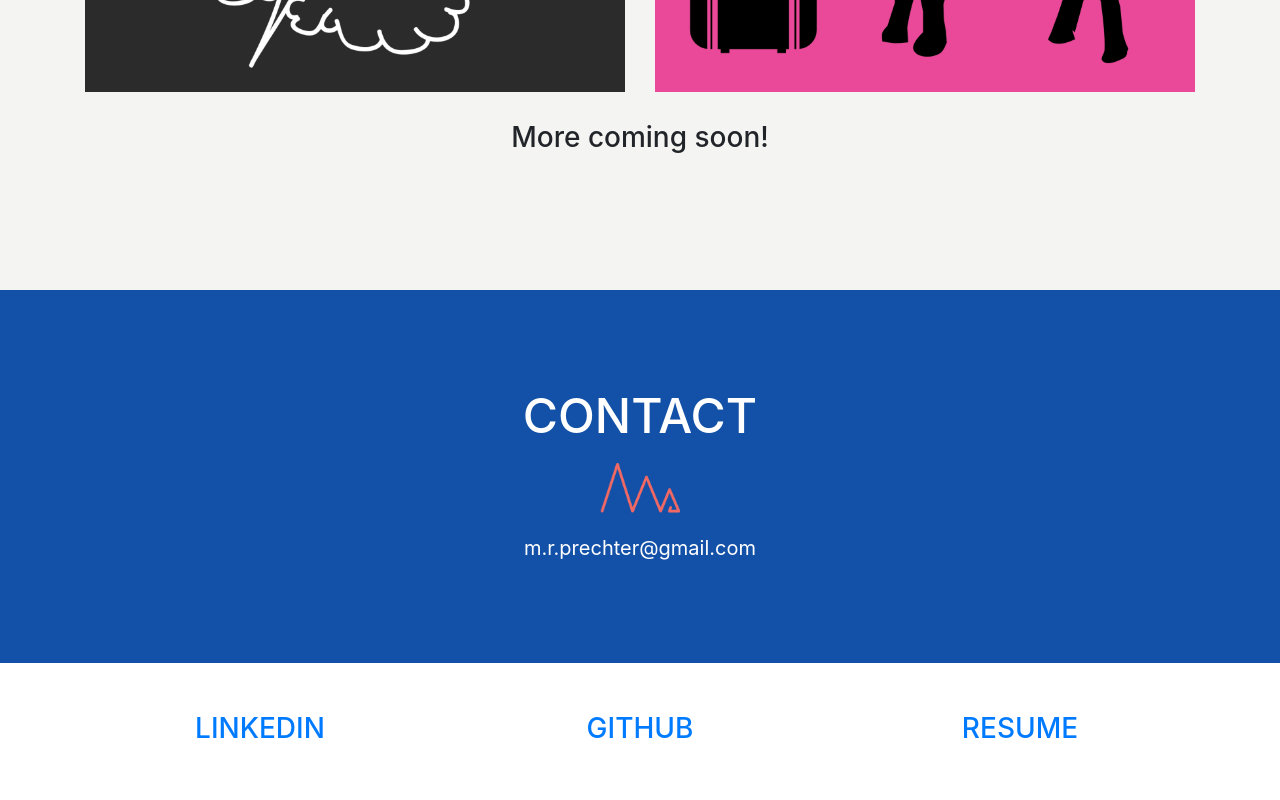
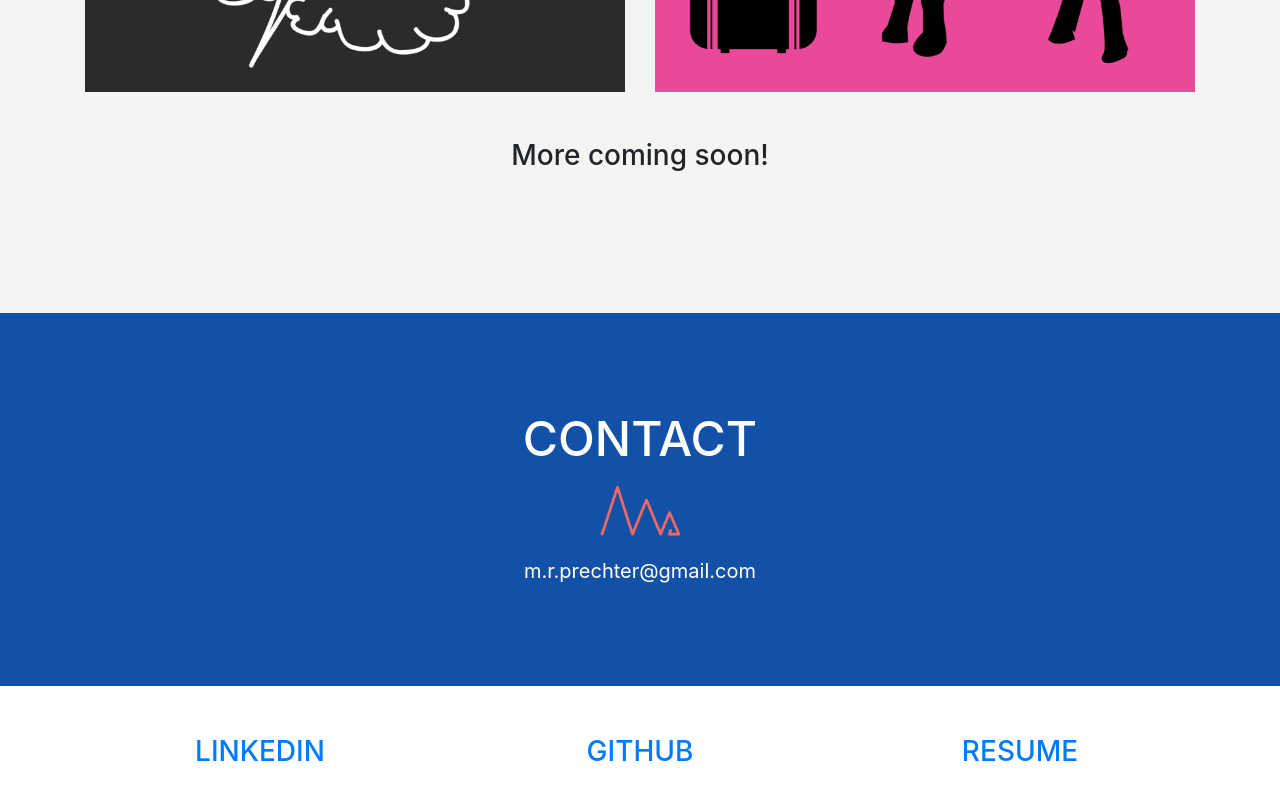
Before and after one commit to prechter/prechter.github.io, a website with bundled scripts: page index.html in a window 1280 px wide. Shown: the part 2519-3319 px from the top of the page. Built offline with nearby package versions, Linux system fonts and the light colour scheme.

Commit message:
styling for coming-soon element

```diff
--- a/css/freelancer.css
+++ b/css/freelancer.css
@@ -279,6 +279,11 @@ header.masthead .intro-text .skills {
   align-items: center;
 }
 
+#coming-soon-text {
+  margin-top: 8px;
+  padding: 10px 0 5px 0;
+}
+
 @keyframes bounce {
 	0%, 20%, 60%, 100% {
 		-webkit-transform: translateY(0);
```
